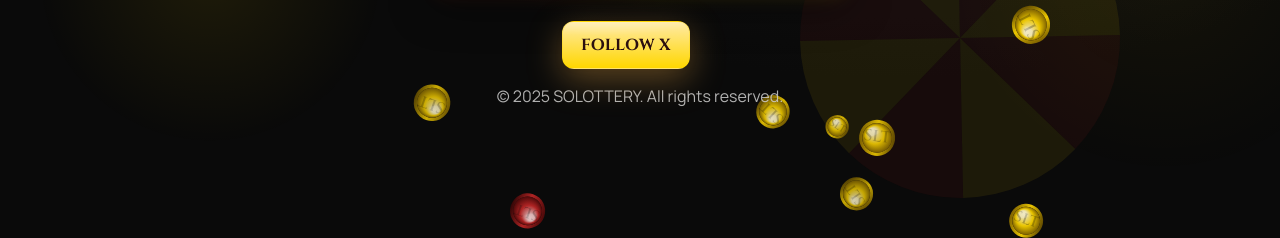
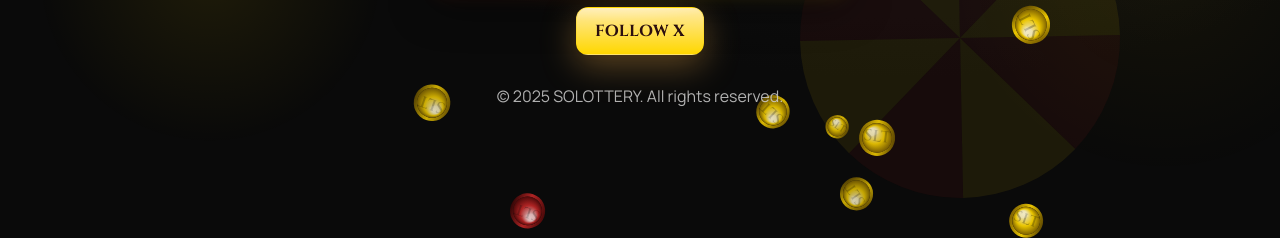
Before and after one commit to shomaken/solottery, a plain HTML site: page index.html in a window 1280 px wide. Shown: the part 562-800 px from the top of the page. Drawn offline with nearby package versions, Linux system fonts and the light colour scheme.

Commit message:
Update styles.css

```diff
--- a/styles.css
+++ b/styles.css
@@ -37,10 +37,8 @@ html, body {
 
 /* Fixed X (Twitter) button */
 .x-btn {
-  position: fixed;
-  top: calc(14px + env(safe-area-inset-top));
-  right: calc(14px + env(safe-area-inset-right));
-  z-index: 10;
+  position: relative;
+  z-index: 1;
   display: inline-block;
   padding: 12px 18px;
   border-radius: 12px;
@@ -54,7 +52,6 @@ html, body {
   box-shadow: 0 10px 34px rgba(255, 184, 77, 0.35), 0 2px 10px rgba(0,0,0,0.28);
   transition: transform 0.15s ease, box-shadow 0.2s ease, filter 0.2s ease;
   transform: perspective(600px) rotateX(var(--rx, 0deg)) rotateY(var(--ry, 0deg)) scale(var(--press, 1));
-  position: relative;
   overflow: hidden;
 }
 .x-btn::after {
@@ -68,9 +65,7 @@ html, body {
 .x-btn:hover { filter: saturate(1.05); }
 .x-btn:active { filter: saturate(0.98); }
 
-@media (max-width: 420px) {
-  .x-btn { padding: 10px 14px; }
-}
+@media (max-width: 420px) { .x-btn { padding: 10px 14px; } }
 
 .page {
   position: relative;
```
